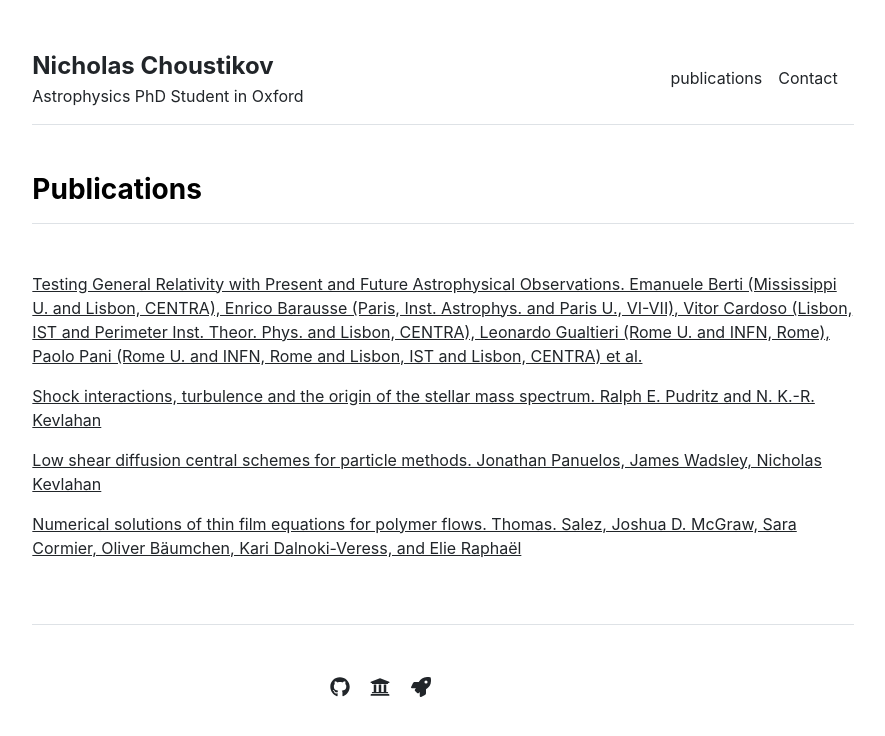
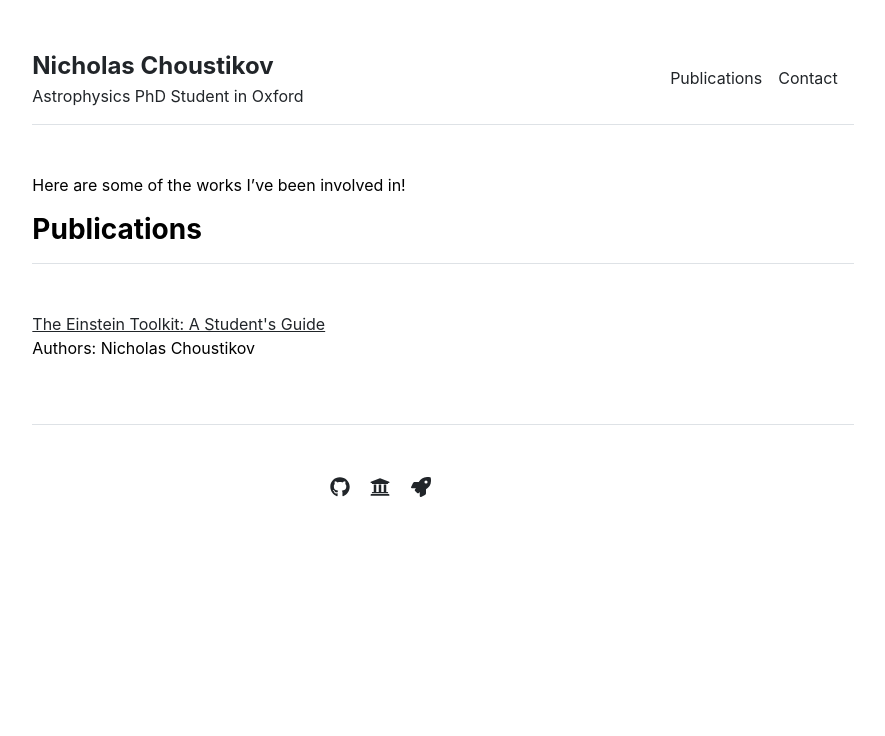
Before and after one commit to Chousti/Chousti.github.io, a Jekyll site: the page built from publications.md, in a window 1280 px wide. Shown: the top 736 px of the page, without its empty margins (197-1082 px from the left). Built offline with Jekyll 4.4.1, drawn with Linux system fonts in a browser that asks for light colours.

Commit message:
including publication

```diff
--- a/_data/publications.yml
+++ b/_data/publications.yml
@@ -1,10 +1,6 @@
 featured:
-- {name: 'Testing General Relativity with Present and Future Astrophysical Observations. Emanuele Berti (Mississippi U. and Lisbon, CENTRA), Enrico Barausse (Paris, Inst. Astrophys. and Paris U., VI-VII), Vitor Cardoso (Lisbon, IST and Perimeter Inst. Theor. Phys. and Lisbon, CENTRA), Leonardo Gualtieri (Rome U. and INFN, Rome), Paolo Pani (Rome U. and INFN, Rome and Lisbon, IST and Lisbon, CENTRA) et al.', url: '/publications/1501.07274.pdf'}
-- {name: 'Shock interactions, turbulence and the origin of the stellar mass spectrum. Ralph E. Pudritz and N. K.-R. Kevlahan', url: 'http://ms.mcmaster.ca/kevla/pdf/articles/PhilTransRSoc_2013.pdf'}
-- {name: 'Low shear diffusion central schemes for particle methods. Jonathan Panuelos, James Wadsley, Nicholas Kevlahan', url: 'http://ms.mcmaster.ca/kevla/pdf/articles/jcp_v414.pdf'}
+- {name: '', authors: '', url: ''}
+
 
 index:
-- {name: 'Testing General Relativity with Present and Future Astrophysical Observations. Emanuele Berti (Mississippi U. and Lisbon, CENTRA), Enrico Barausse (Paris, Inst. Astrophys. and Paris U., VI-VII), Vitor Cardoso (Lisbon, IST and Perimeter Inst. Theor. Phys. and Lisbon, CENTRA), Leonardo Gualtieri (Rome U. and INFN, Rome), Paolo Pani (Rome U. and INFN, Rome and Lisbon, IST and Lisbon, CENTRA) et al.', url: '/publications/1501.07274.pdf'}
-- {name: 'Shock interactions, turbulence and the origin of the stellar mass spectrum. Ralph E. Pudritz and N. K.-R. Kevlahan', url: 'http://ms.mcmaster.ca/kevla/pdf/articles/PhilTransRSoc_2013.pdf'}
-- {name: 'Low shear diffusion central schemes for particle methods. Jonathan Panuelos, James Wadsley, Nicholas Kevlahan', url: 'http://ms.mcmaster.ca/kevla/pdf/articles/jcp_v414.pdf'}
-- {name: 'Numerical solutions of thin film equations for polymer flows. Thomas. Salez, Joshua D. McGraw, Sara Cormier, Oliver Bäumchen, Kari Dalnoki-Veress, and Elie Raphaël', url: 'https://static1.squarespace.com/static/5684891d7086d74497aeb71f/t/56ec510d2fe1319543ab6d6f/1458327821946/10.1140-epje-i2012-12114-x.pdf'}
+- {name: "The Einstein Toolkit: A Student's Guide", authors: 'Nicholas Choustikov', url: 'https://arxiv.org/abs/2011.13314'}
--- a/_data/settings.yml
+++ b/_data/settings.yml
@@ -1,7 +1,7 @@
 menu:
-- {name: 'publications', url: '/publications'}
+- {name: 'Publications', url: '/publications'}
 #- {name: 'courses', url: '/courses'}
-#- {name: 'cv', url: '/cv'}
+#- {name: 'CV', url: '/cv'}
 - {name: 'Contact', url: '/contact'}
 
 courses:
--- a/_includes/publications.html
+++ b/_includes/publications.html
@@ -7,7 +7,7 @@
       {% endfor %}
     {% else %}
       {% for item in site.data.publications.index %}
-        <p><a href="{{ item.url }}">{{ item.name }}</a></p>
+        <p><a href="{{ item.url }}">{{ item.name }}</a><br>Authors: {{ item.authors }}</p>
       {% endfor %}
     {% endif %}
   </div>
--- a/publications.md
+++ b/publications.md
@@ -2,3 +2,5 @@
 layout: publications
 title: "Publications"
 ---
+
+Here are some of the works I've been involved in!
```
